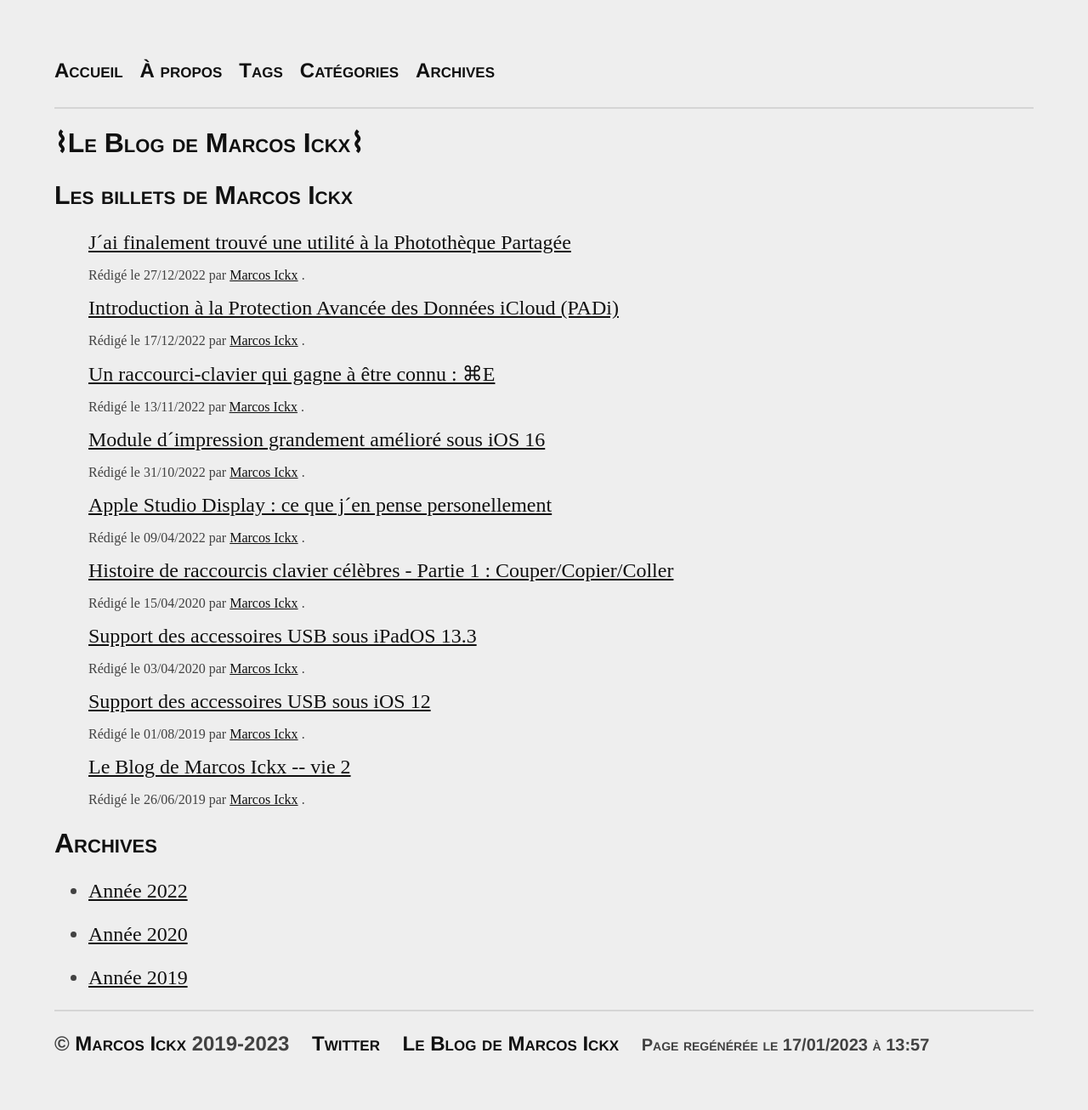
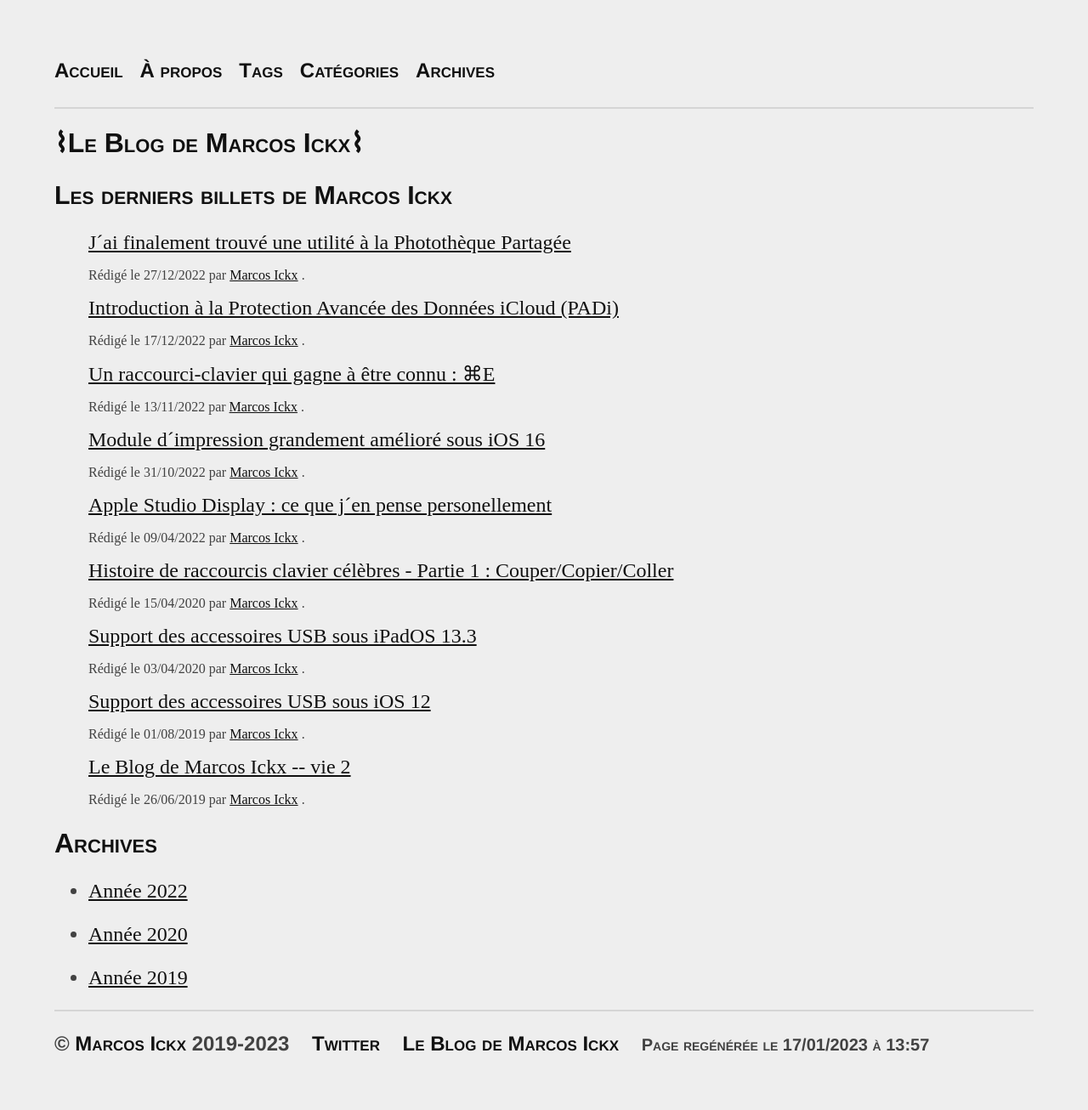
Before and after one commit to MarcosIckx/PreviewMarcosxNet, a Jekyll site: the page built from index.html, in a window 1280 px wide. Shown: the whole page at 85% size. Built offline with Jekyll 4.4.1, drawn with Linux system fonts in a browser that asks for light colours; the list of posts is cut into pages by our own code.

Commit message:
Update posts.html

```diff
--- a/_includes/posts.html
+++ b/_includes/posts.html
@@ -1,5 +1,5 @@
 <div class="posts">
-	<h2>Les billets de Marcos Ickx</h2>
+	<h2>Les derniers billets de Marcos Ickx</h2>
   <ul class="posts">
 	  {%- for entry in paginator.posts -%}
 	    <li>
```
